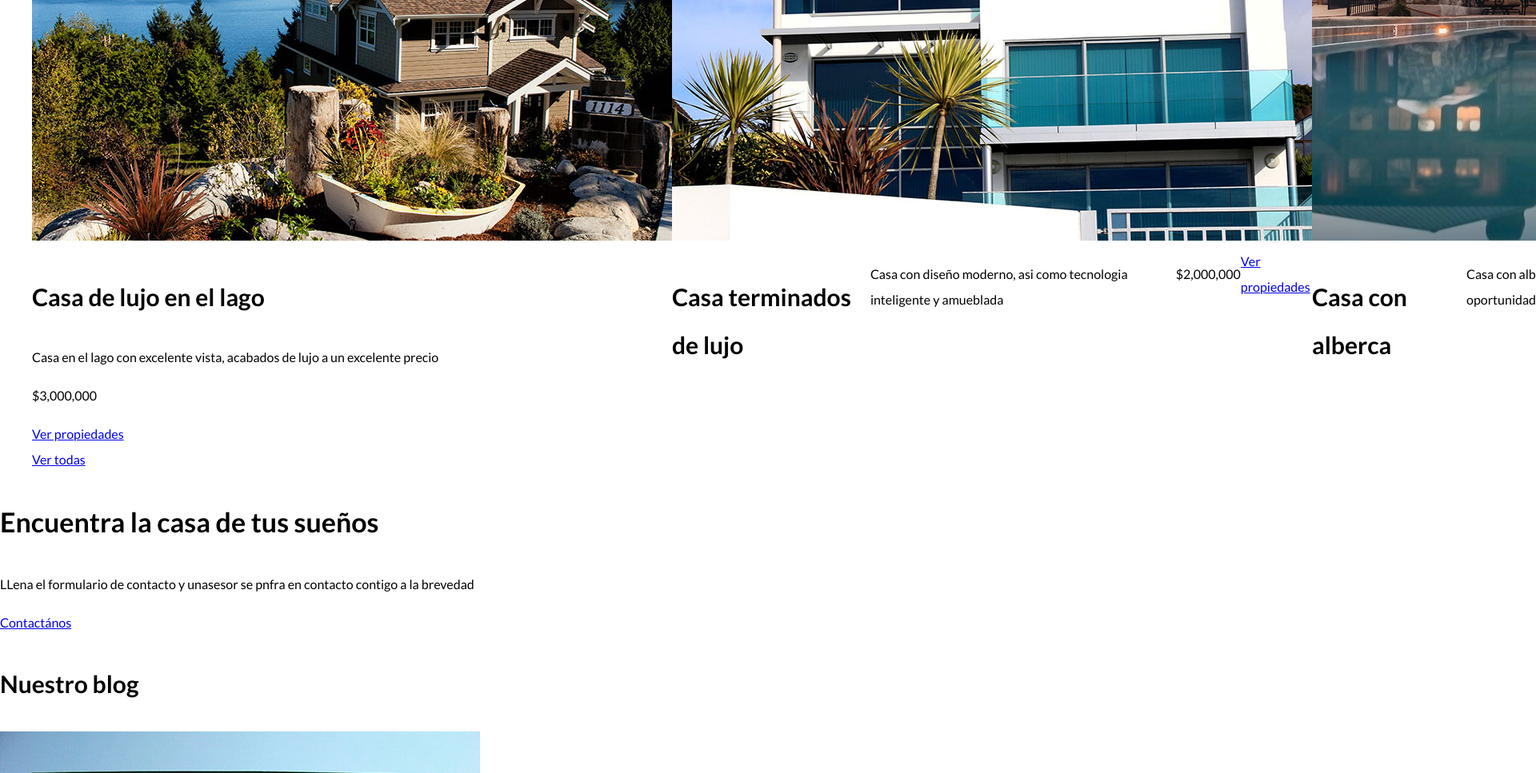
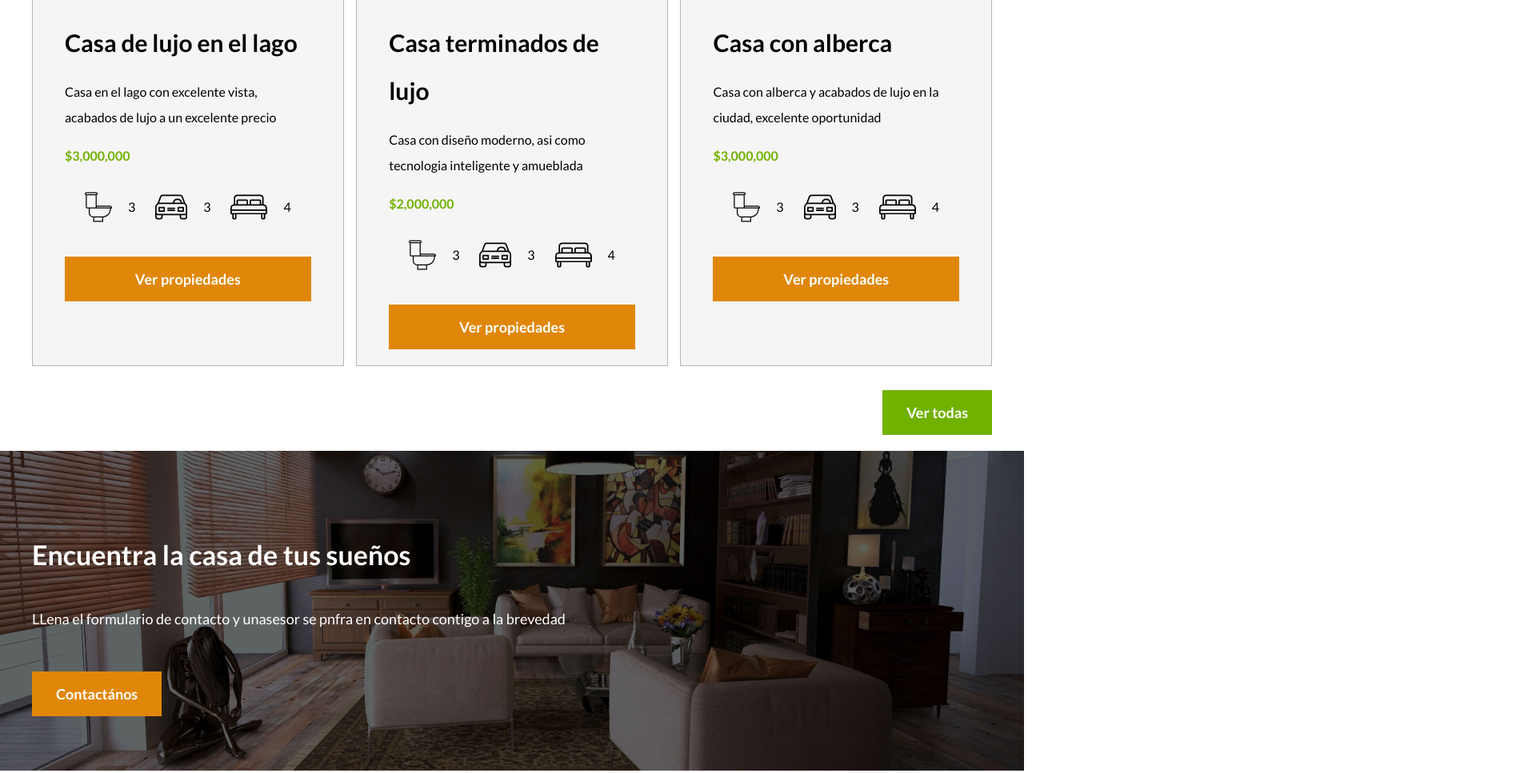
Before and after one commit to Sapp18/BienesRaices, a plain HTML site: page index.html in a window 1280 px wide. Shown: the part 1747-2714 px from the top of the page at 80% size, 1920 px wide, since content can reach past the window. Drawn offline with Linux system fonts and the light colour scheme.

Commit message:
pagina principal

```diff
--- a/css/style.css
+++ b/css/style.css
@@ -1,5 +1,9 @@
 html{
+    box-sizing: border-box;
     font-size: 62.5%; /* RESET PARA REMS -62.5% = 10PX DE 16PX */
+}
+*, *:before, *:after{
+    box-sizing: inherit;
 }
 body{
     font-family: 'Lato', sans-serif;
@@ -7,6 +11,9 @@ body{
     line-height: 2;
 }
 /*GLOBALES*/
+img{ /*nunca debe de faltar, lo hace responsivo*/
+    max-width: 100%;
+}
 .contenedor{
     max-width: 120rem;
     margin: 0 auto;
@@ -33,6 +40,26 @@ h4{
 }
 .centrar-texto{
     text-align: center;
+}
+.d-block{
+    display: block!important;
+}
+/*BOTONES*/
+.boton{
+    color: #ffffff;
+    font-weight: 700;
+    text-decoration: none;
+    font-size: 1.8rem;
+    padding: 1rem 3rem;
+    margin-top: 3rem;
+    display: inline-block;
+    text-align: center;
+}
+.boton-amarillo{
+    background-color: #e08709;
+}
+.boton-verde{
+    background-color: #71b100;
 }
 /*HEADER*/
 .site-header.inicio{
@@ -88,4 +115,52 @@ h4{
 /*ANUNCIOS*/
 .contenedor-anuncios{
     display: flex;
+    justify-content: space-between;
 }
+.anuncio{
+    flex-basis: calc(33.3% - 1rem);
+    border: 1px solid #b5b5b5; /*recibe 3 parametros "ancho tipo color"*/
+    background-color: #f5f5f5;
+}
+.contenido-anuncio{
+    padding: 2rem 4rem; /*se aplica en todo el contorno*/
+}
+.contenido-anuncio h3, contenido-anuncio p{
+    margin: 0;
+}
+.precio{
+    color: #71b100;
+    font-weight: 700;
+}
+.iconos-caracteristicas{
+    list-style: none;
+    padding: 0;
+    display: flex;
+    justify-content: space-evenly;
+}
+.iconos-caracteristicas li{
+    display: flex;
+}
+.iconos-caracteristicas li img{
+    margin-right: 2rem;
+}
+.ver-todas{
+    display: flex;
+    justify-content: end;
+}
+/*CONTACTO HOME*/
+.imagen-contacto{
+    background-image: url(../img/encuentra.jpg);
+    background-position: center center;
+    background-size: cover;
+    height: 40rem;
+    display: flex;
+    align-items: center;
+}
+.contenido-contacto{
+    flex:1;
+    color: #ffffff;
+}
+.contenido-contacto p{
+    font-size: 1.8rem;
+}
--- a/index.html
+++ b/index.html
@@ -76,35 +76,72 @@
                 <div class="contenido-anuncio">
                     <h3>Casa de lujo en el lago</h3>
                     <p>Casa en el lago con excelente vista, acabados de lujo a un excelente precio</p>
-                    <p>$3,000,000</p>
-                    <a href="#">Ver propiedades</a>
+                    <p class="precio">$3,000,000</p>
+                    <ul class="iconos-caracteristicas">
+                        <li><img src="img/icono_wc.svg" alt="icono wc">
+                            <p>3</p>
+                        </li>
+                        <li><img src="img/icono_estacionamiento.svg" alt="icono autos">
+                            <p>3</p>
+                        </li>
+                        <li><img src="img/icono_dormitorio.svg" alt="icono dormitorio">
+                            <p>4</p>
+                        </li>
+                    </ul>
+                    <a href="#" class="boton boton-amarillo d-block">Ver propiedades</a>
                 </div>
             </div>
             <div class="anuncio">
                 <img src="img/anuncio2.jpg" alt="Anuncio casa palmeras">
-                <div class="contenedor-anuncios">
+                <div class="contenido-anuncio">
                     <h3>Casa terminados de lujo</h3>
                     <p>Casa con diseño moderno, asi como tecnologia inteligente y amueblada</p>
-                    <p>$2,000,000</p>
-                    <a href="#">Ver propiedades</a>
+                    <p class="precio">$2,000,000</p>
+                    <ul class="iconos-caracteristicas">
+                        <li><img src="img/icono_wc.svg" alt="icono wc">
+                            <p>3</p>
+                        </li>
+                        <li><img src="img/icono_estacionamiento.svg" alt="icono autos">
+                            <p>3</p>
+                        </li>
+                        <li><img src="img/icono_dormitorio.svg" alt="icono dormitorio">
+                            <p>4</p>
+                        </li>
+                    </ul>
+                    <a href="#" class="boton boton-amarillo d-block">Ver propiedades</a>
                 </div>
             </div>
             <div class="anuncio">
                 <img src="img/anuncio3.jpg" alt="Anuncio casa alberca">
-                <div class="contenedor-anuncios">
+                <div class="contenido-anuncio">
                     <h3>Casa con alberca</h3>
                     <p>Casa con alberca y acabados de lujo en la ciudad, excelente oportunidad</p>
-                    <p>$3,000,000</p>
-                    <a href="#">Ver propiedades</a>
+                    <p class="precio">$3,000,000</p>
+                    <ul class="iconos-caracteristicas">
+                        <li><img src="img/icono_wc.svg" alt="icono wc">
+                            <p>3</p>
+                        </li>
+                        <li><img src="img/icono_estacionamiento.svg" alt="icono autos">
+                            <p>3</p>
+                        </li>
+                        <li><img src="img/icono_dormitorio.svg" alt="icono dormitorio">
+                            <p>4</p>
+                        </li>
+                    </ul>
+                    <a href="#" class="boton boton-amarillo d-block">Ver propiedades</a>
                 </div>
             </div>
         </div>
-        <a href="anuncios.html">Ver todas</a>
+        <div class="ver-todas">
+            <a href="anuncios.html" class="boton boton-verde">Ver todas</a>
+        </div>
     </main>
-    <section>
-        <h2>Encuentra la casa de tus sueños</h2>
-        <p>LLena el formulario de contacto y unasesor se pnfra en contacto contigo a la brevedad</p>
-        <a href="contacto.html">Contactános</a>
+    <section class="imagen-contacto">
+        <div class="contenedor contenido-contacto">
+            <h2>Encuentra la casa de tus sueños</h2>
+            <p>LLena el formulario de contacto y unasesor se pnfra en contacto contigo a la brevedad</p>
+            <a href="contacto.html" class="boton boton-amarillo">Contactános</a>
+        </div>
     </section>
     <section>
         <h3>Nuestro blog</h3>
```
